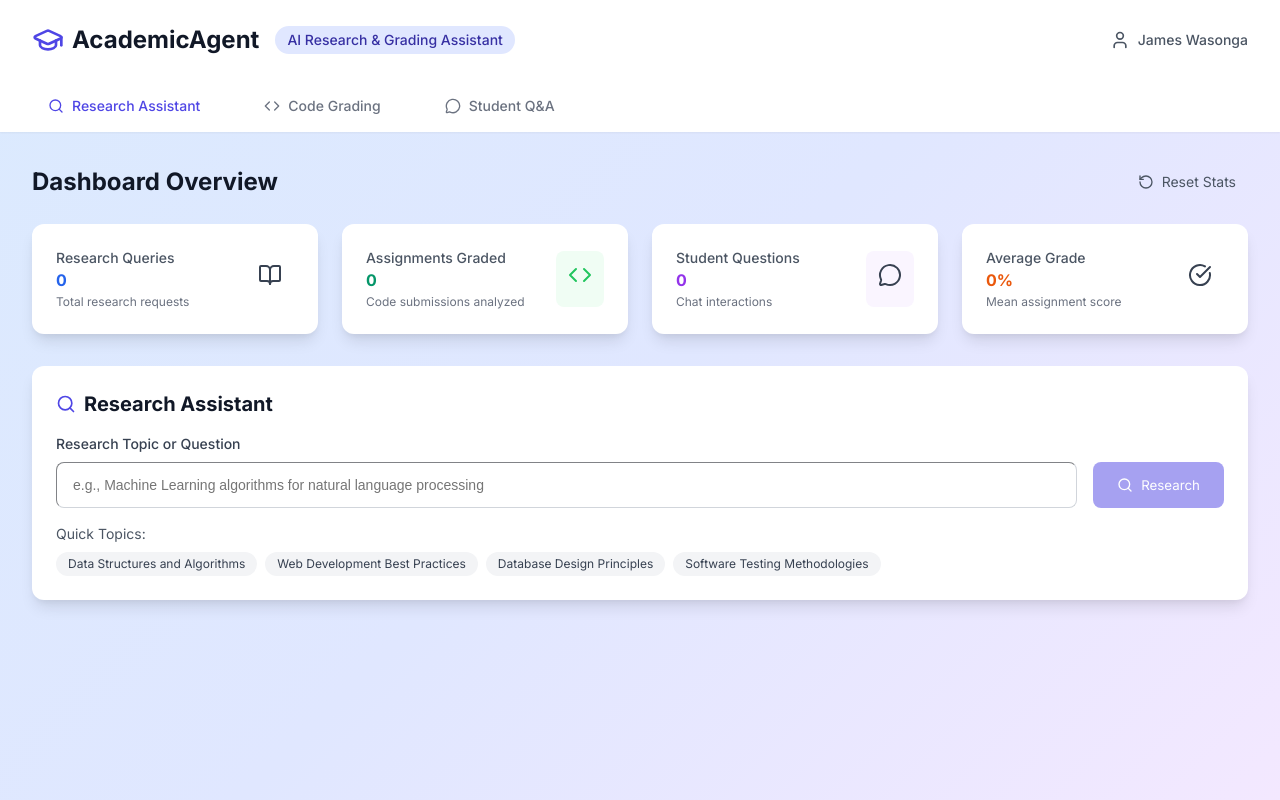
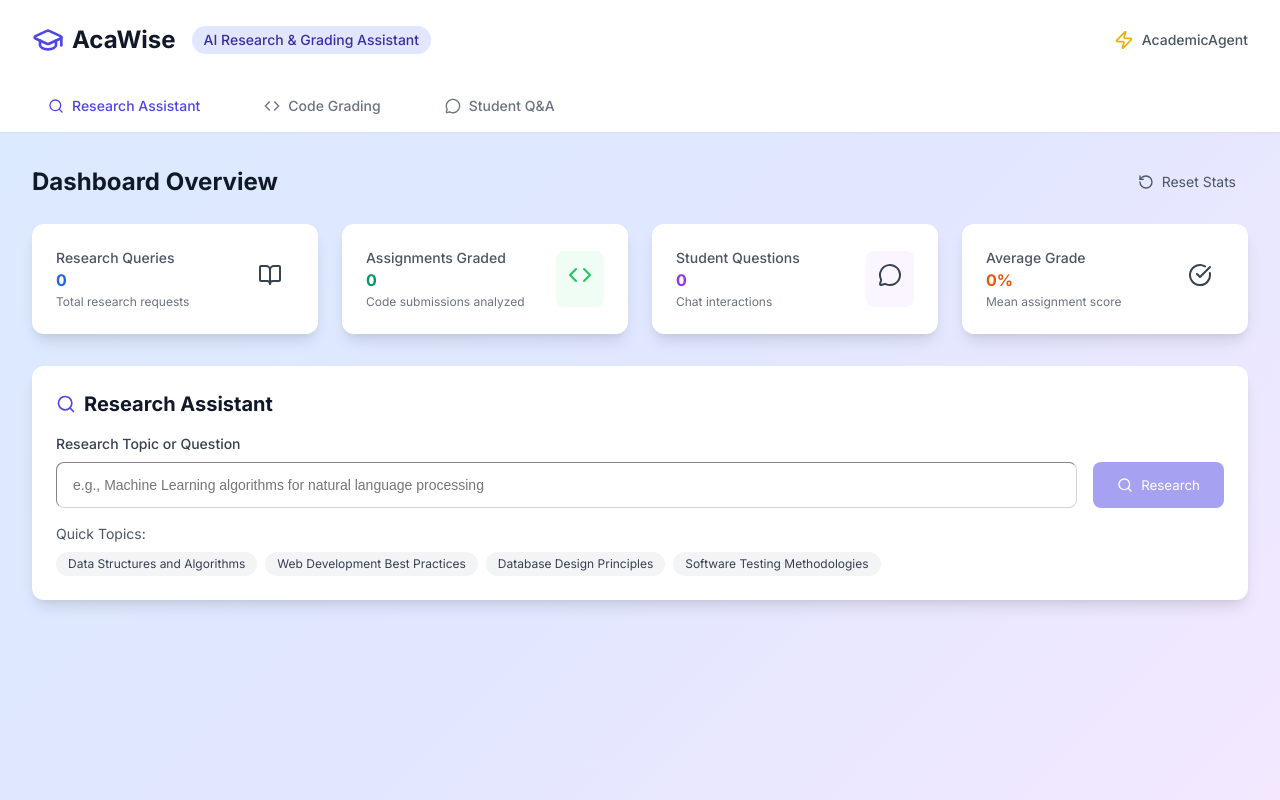
Before and after one commit to James-wasonga/Academic-Agent, a React (Vite) app in the folder Frontend/: page / in a window 1280 px wide. Built offline with nearby package versions, Linux system fonts and the light colour scheme.

Commit message:
change title, dashboard feature

```diff
--- a/Frontend/src/components/Header/Header.jsx
+++ b/Frontend/src/components/Header/Header.jsx
@@ -1,5 +1,5 @@
 import React from 'react';
-import { GraduationCap, User } from 'lucide-react';
+import { GraduationCap, User, Zap } from 'lucide-react';
 
 const Header = () => {
   return (
@@ -9,7 +9,7 @@ const Header = () => {
           <div className="flex items-center space-x-4">
             <div className="flex items-center space-x-2">
               <GraduationCap className="w-8 h-8 text-indigo-600" />
-              <h1 className="text-2xl font-bold text-gray-900">AcademicAgent</h1>
+              <h1 className="text-2xl font-bold text-gray-900">AcaWise</h1>
             </div>
             <span className="px-3 py-1 bg-indigo-100 text-indigo-800 text-sm font-medium rounded-full">
               AI Research & Grading Assistant
@@ -17,8 +17,9 @@ const Header = () => {
           </div>
           <div className="flex items-center space-x-4">
             <div className="flex items-center space-x-2 text-gray-600">
-              <User className="w-5 h-5" />
-              <span className="text-sm font-medium">James Wasonga</span>
+              {/* <User className="w-5 h-5" /> */}
+              <Zap className="w-5 h-5 text-yellow-500" />
+              <span className="text-sm font-medium">AcademicAgent</span>
             </div>
           </div>
         </div>
--- a/Frontend/src/components/Research/ResearchResults.jsx
+++ b/Frontend/src/components/Research/ResearchResults.jsx
@@ -305,7 +305,7 @@ const ResearchResults = ({ results }) => {
   </div>
 
   {/* Copyright */}
-  <div className="mt-2 text-center text-gray-400 text-[10px]">
+  <div className="mt-2 text-center text-blue-600 text-[10px] font-medium">
     © {new Date().getFullYear()} AcademicAgent. All rights reserved.
   </div>
     </div>
```
